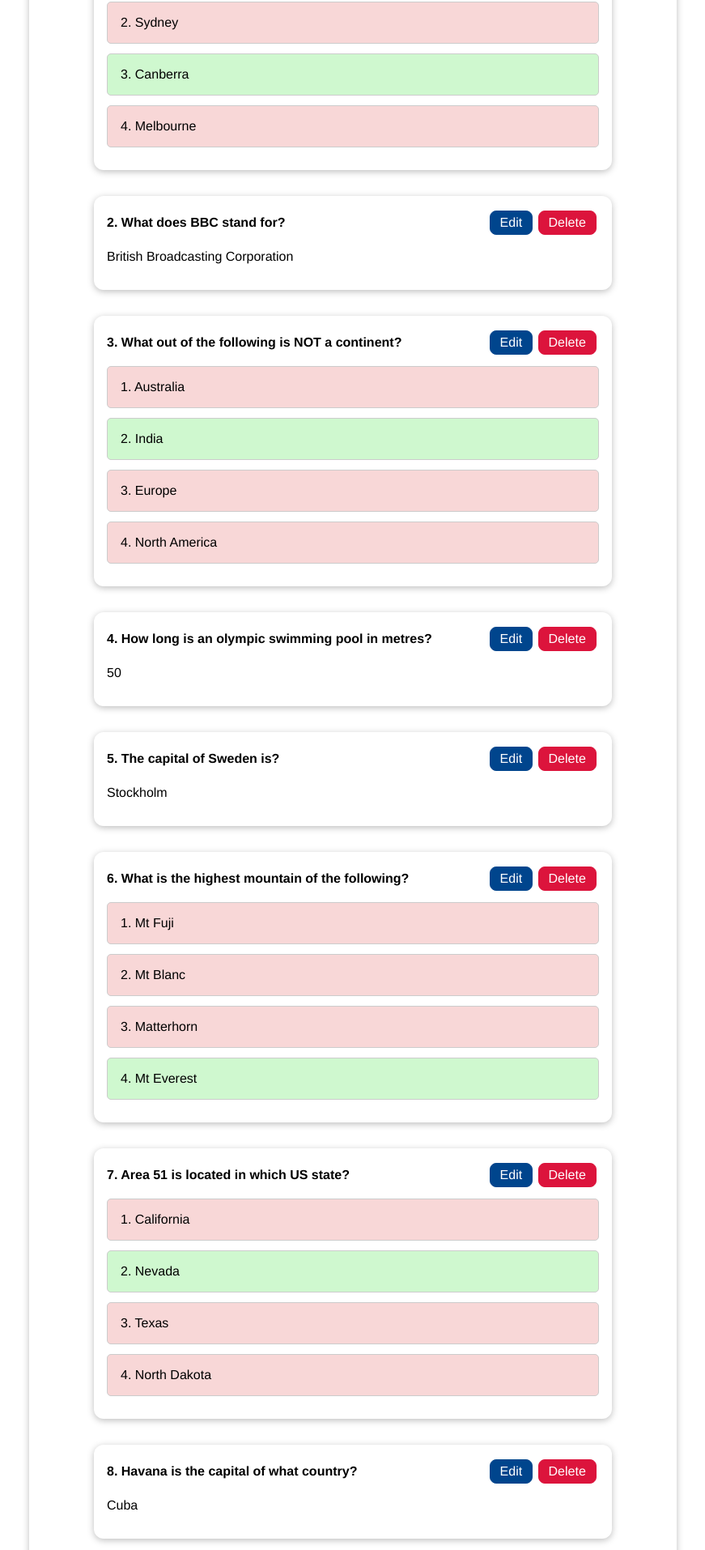
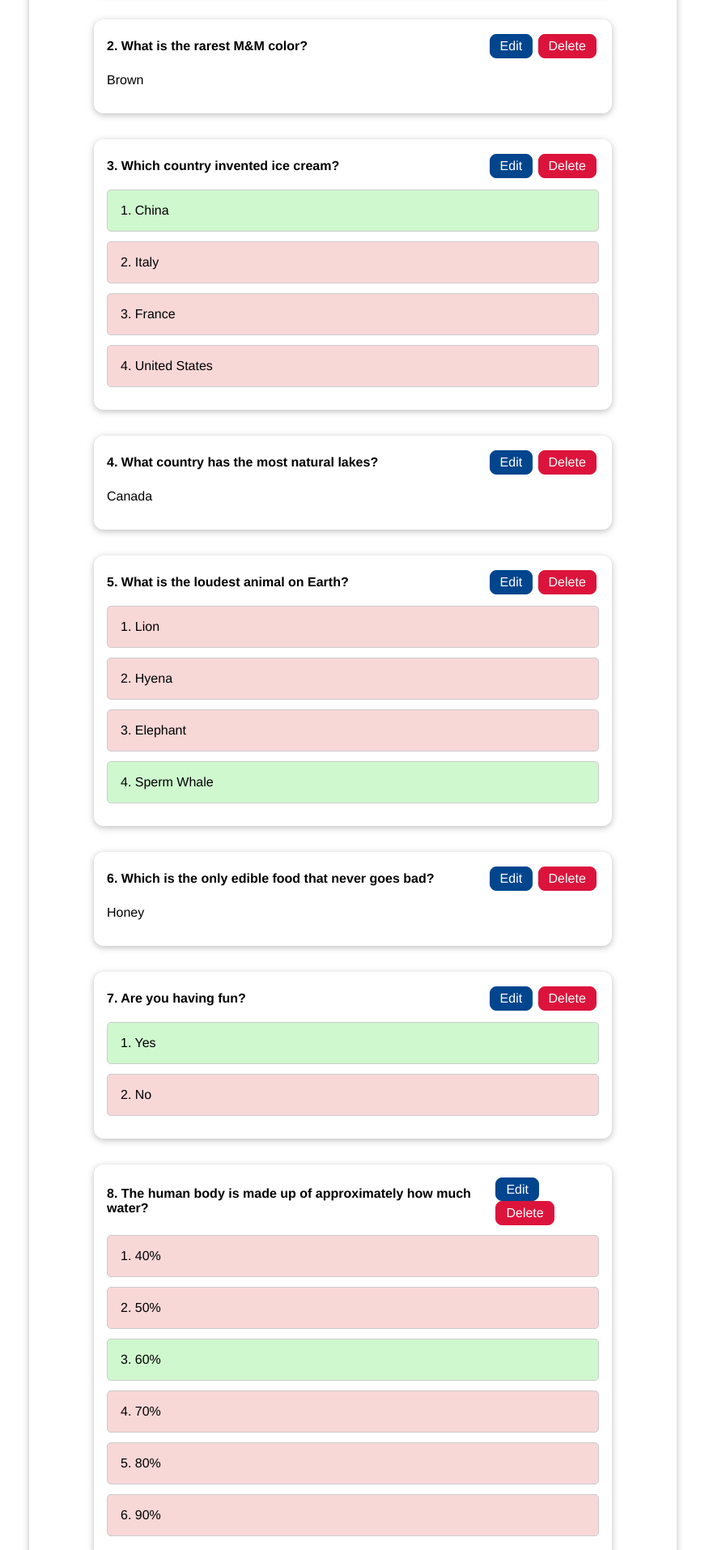
Before and after one commit to Dan-5150/vue-quiz-app, a Vue app: page /questions in a window 1280 px wide. Shown: the part 438-2352 px from the top of the page at 81% size, without its empty margins (204-1075 px from the left). Built offline with nearby package versions, Linux system fonts and the light colour scheme.

Commit message:
Added new set of questions

```diff
--- a/src/assets/default-questions.json
+++ b/src/assets/default-questions.json
@@ -1,124 +1,124 @@
 [
   {
     "id": "q1",
-    "question": "What is the capital of Australia?",
+    "question": "What does WWW stand for in a web browser?",
+    "questionType": "text",
+    "answer": "World wide web"
+  },
+  {
+    "id": "q2",
+    "question": "What is the rarest M&M color?",
+    "questionType": "text",
+    "answer": "Brown"
+  },
+  {
+    "id": "q3",
+    "question": "Which country invented ice cream?",
     "questionType": "multipleChoice",
     "choices": [
       {
-        "answer": "Brisbane",
+        "answer": "China",
+        "correct": true
+      },
+      {
+        "answer": "Italy",
         "correct": false
       },
       {
-        "answer": "Sydney",
+        "answer": "France",
         "correct": false
       },
       {
-        "answer": "Canberra",
-        "correct": true
-      },
-      {
-        "answer": "Melbourne",
-        "correct": false
-      }
-    ]
-  },
-  {
-    "id": "q2",
-    "question": "What does BBC stand for?",
-    "questionType": "text",
-    "answer": "British Broadcasting Corporation"
-  },
-  {
-    "id": "q3",
-    "question": "What out of the following is NOT a continent?",
-    "questionType": "multipleChoice",
-    "choices": [
-      {
-        "answer": "Australia",
-        "correct": false
-      },
-      {
-        "answer": "India",
-        "correct": true
-      },
-      {
-        "answer": "Europe",
-        "correct": false
-      },
-      {
-        "answer": "North America",
+        "answer": "United States",
         "correct": false
       }
     ]
   },
   {
     "id": "q4",
-    "question": "How long is an olympic swimming pool in metres?",
+    "question": "What country has the most natural lakes?",
     "questionType": "text",
-    "answer": "50"
+    "answer": "Canada"
   },
   {
     "id": "q5",
-    "question": "The capital of Sweden is?",
-    "questionType": "text",
-    "answer": "Stockholm"
-  },
-  {
-    "id": "q6",
-    "question": "What is the highest mountain of the following?",
+    "question": "What is the loudest animal on Earth?",
     "questionType": "multipleChoice",
     "choices": [
       {
-        "answer": "Mt Fuji",
+        "answer": "Lion",
         "correct": false
       },
       {
-        "answer": "Mt Blanc",
+        "answer": "Hyena",
         "correct": false
       },
       {
-        "answer": "Matterhorn",
+        "answer": "Elephant",
         "correct": false
       },
       {
-        "answer": "Mt Everest",
+        "answer": "Sperm Whale",
         "correct": true
       }
     ]
   },
   {
+    "id": "q6",
+    "question": "Which is the only edible food that never goes bad?",
+    "questionType": "text",
+    "answer": "Honey"
+  },
+  {
     "id": "q7",
-    "question": "Area 51 is located in which US state?",
+    "question": "Are you having fun?",
     "questionType": "multipleChoice",
     "choices": [
       {
-        "answer": "California",
-        "correct": false
-      },
-      {
-        "answer": "Nevada",
+        "answer": "Yes",
         "correct": true
       },
       {
-        "answer": "Texas",
-        "correct": false
-      },
-      {
-        "answer": "North Dakota",
+        "answer": "No",
         "correct": false
       }
     ]
   },
   {
     "id": "q8",
-    "question": "Havana is the capital of what country?",
-    "questionType": "text",
-    "answer": "Cuba"
+    "question": "The human body is made up of approximately how much water?",
+    "questionType": "multipleChoice",
+    "choices": [
+      {
+        "answer": "40%",
+        "correct": false
+      },
+      {
+        "answer": "50%",
+        "correct": false
+      },
+      {
+        "answer": "60%",
+        "correct": true
+      },
+      {
+        "answer": "70%",
+        "correct": false
+      },
+      {
+        "answer": "80%",
+        "correct": false
+      },
+      {
+        "answer": "90%",
+        "correct": false
+      }
+    ]
   },
   {
     "id": "q9",
-    "question": "How many colours are there in a rainbow?",
+    "question": "What is the most consumed manufactured drink in the world?",
     "questionType": "text",
-    "answer": "7"
+    "answer": "Tea"
   }
 ]
--- a/src/components/quiz/QuizWritten.vue
+++ b/src/components/quiz/QuizWritten.vue
@@ -5,7 +5,8 @@
       <textarea id="writtenResponse"
         v-model="answer"
         name="writtenResponse"
-        rows="4" />
+        rows="4"
+        @keyup.enter="writtenSelect" />
     </div>
     <div class="form-control">
       <base-button classes="small"
```
